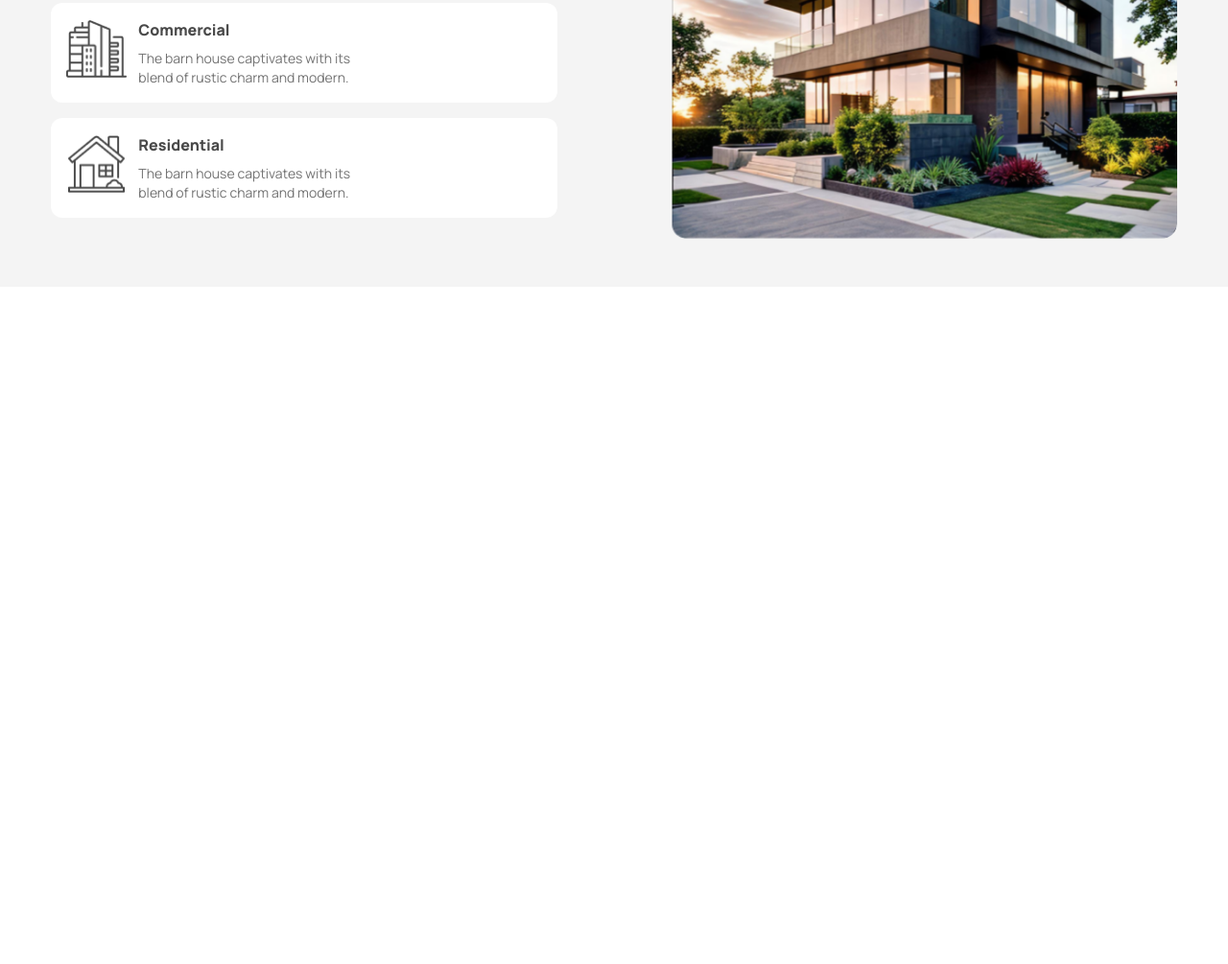
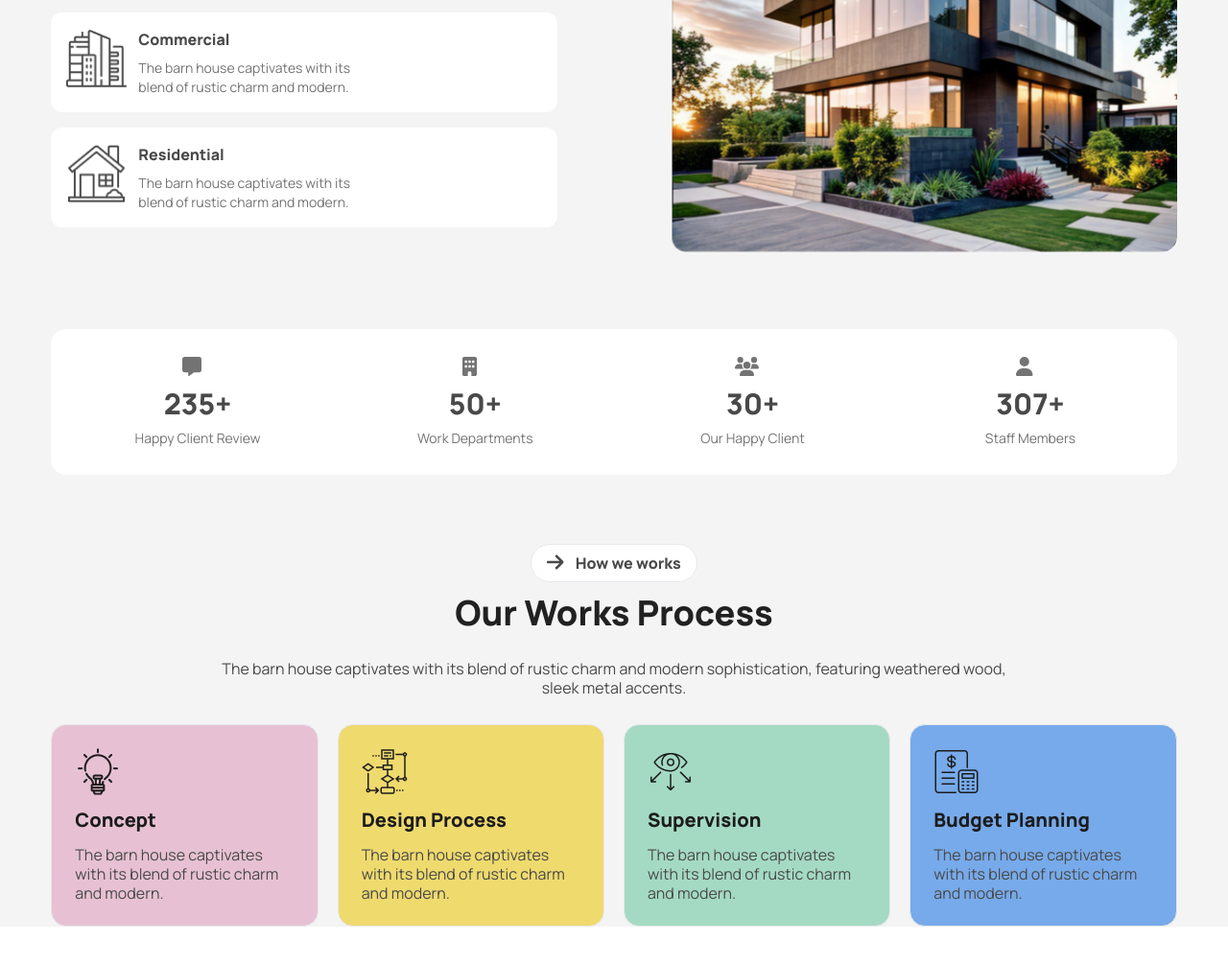
Before and after one commit to fatemaDiba/Assignment-03, a plain HTML site: page index.html in a window 1280 px wide. Shown: the part 1239-2244 px from the top of the page at 96% size. Before the commit the page ends 1634 px from the top, so only its background shows below. Drawn offline with nearby package versions, Linux system fonts and the light colour scheme.

Commit message:
second & third section added

```diff
--- a/index.html
+++ b/index.html
@@ -22,7 +22,7 @@
 </head>
 
 <body class="font-manrope">
-    <header class="w-11/12 container mx-auto mb-24">
+    <header class="w-11/12 container mx-auto mb-20">
         <!-- Navbar -->
         <div class="flex items-center justify-between my-14">
             <!-- nav-start -->
@@ -82,10 +82,10 @@
     <main class=" bg-[#F4F4F4]">
         <!--Spaces design section-->
         <section class="lg:flex items-center justify-between w-11/12
-        container mx-auto mb-24 py-[3rem]">
+        container mx-auto mb-20 pt-[5rem]">
             <div class="lg:w-[45%] space-y-7 relative mb-6">
                 <!-- text -->
-                <div class="space-y-7 text-center">
+                <div class="space-y-6 text-center lg:text-left">
                     <div class="hidden lg:flex absolute -top-16 -left-10">
                         <img src="assets/Vector.png" alt="">
                     </div>
@@ -133,7 +133,90 @@
             </div>
         </section>
 
+        <!-- user count section -->
+        <section class="w-11/12 container mx-auto mb-20">
+            <div class="grid grid-cols-1 md:grid-cols-2 lg:grid-cols-4 bg-white rounded-2xl p-7 text-center gap-10">
+                <div class="lg:space-y-2 space-y-1 ">
+                    <span><i class="fa-solid fa-message text-xl text-[#737373] mr-3"></i></span>
+                    <h2 class="text-[#494949] lg:text-3xl text-2xl font-extrabold">235+</h2>
+                    <p class="lg:text-sm text-xs text-[#737373]">Happy Client Review</p>
+                </div>
+                <div class="lg:space-y-2 space-y-1">
+                    <span><i class="fa-solid fa-building  text-xl text-[#737373] mr-3"></i></span>
+                    <h2 class="text-[#494949] lg:text-3xl text-2xl font-extrabold">50+</h2>
+                    <p class="lg:text-sm text-xs text-[#737373]">Work Departments</p>
+                </div>
+                <div class="lg:space-y-2 space-y-1 ">
+                    <span><i class="fa-solid fa-users  text-xl text-[#737373] mr-3"></i></span>
+                    <h2 class="text-[#494949] lg:text-3xl text-2xl font-extrabold">30+</h2>
+                    <p class="lg:text-sm text-xs text-[#737373]">Our Happy Client</p>
+                </div>
+                <div class="lg:space-y-2 space-y-1">
+                    <span><i class="fa-solid fa-user  text-xl text-[#737373] mr-3"></i></span>
+                    <h2 class="text-[#494949] lg:text-3xl text-2xl font-extrabold">307+</h2>
+                    <p class="lg:text-sm text-xs text-[#737373]">Staff Members</p>
+                </div>
+            </div>
+        </section>
+
+        <!-- we work section -->
+        <section class="w-11/12 container mx-auto mb-20  ">
+            <div>
+                <!-- text -->
+                <div class="text-center space-y-5 mb-7">
+                    <a href=""
+                        class="border text-[1rem] bg-white py-2 px-4 rounded-full font-extrabold text-[#494949]"><i
+                            class="fa-solid fa-arrow-right text-xl mr-3"></i>How we works</a>
+                    <div class="space-y-7">
+                        <h2 class="lg:text-4xl text-2xl md:text-3xl font-extrabold text-[#212121]">Our Works Process
+                        </h2>
+                        <p class="mx-auto md:text-[1rem] text-sm text-[#494949] lg:w-[70%] md:w-[80%]">The barn house
+                            captivates
+                            with its blend of rustic charm and modern sophistication, featuring weathered wood, sleek
+                            metal accents.</p>
+                    </div>
+                </div>
+                <!-- card -->
+                <div class="grid grid-cols-1 md:grid-cols-2 lg:grid-cols-4 gap-5">
+                    <!-- card-1 -->
+                    <div class="border rounded-2xl bg-[#E7C1D3] p-6 space-y-3">
+                        <img src="assets/concept.png" alt="">
+                        <h3 class="text-lg md:text-xl  font-extrabold text-[#1C1C1C]">Concept</h3>
+                        <p class="text-sm md:text-[1rem] text-[#494949]">The barn house captivates with its blend of
+                            rustic charm
+                            and modern.</p>
+                    </div>
+                    <!-- card-2 -->
+                    <div class="border rounded-2xl bg-[#EFDA6E] p-6 space-y-3">
+                        <img src="assets/flow-chart.png" alt="">
+                        <h3 class="text-lg md:text-xl  font-extrabold text-[#1C1C1C]">Design Process</h3>
+                        <p class=" text-sm md:text-[1rem] text-[#494949]">The barn house captivates with its blend of
+                            rustic charm
+                            and modern.</p>
+                    </div>
+                    <!-- card-3 -->
+                    <div class="border rounded-2xl bg-[#A4DAC3] p-6 space-y-3">
+                        <img src="assets/vision.png" alt="">
+                        <h3 class="text-lg md:text-xl  font-extrabold text-[#1C1C1C]">Supervision</h3>
+                        <p class="text-sm md:text-[1rem] text-[#494949]">The barn house captivates with its blend of
+                            rustic charm
+                            and modern.</p>
+                    </div>
+                    <!-- card-4 -->
+                    <div class="border rounded-2xl bg-[#77AAEA] p-6 space-y-3">
+                        <img src="assets/budget-planning.png" alt="">
+                        <h3 class="text-lg md:text-xl font-extrabold text-[#1C1C1C]">Budget Planning</h3>
+                        <p class="text-sm md:text-[1rem] text-[#494949]">The barn house captivates with its blend of
+                            rustic charm
+                            and modern.</p>
+                    </div>
+                </div>
+            </div>
+        </section>
+
+
     </main>
+
     <footer></footer>
     <script src="https://cdnjs.cloudflare.com/ajax/libs/font-awesome/6.6.0/js/all.min.js"></script>
 </body>
```
